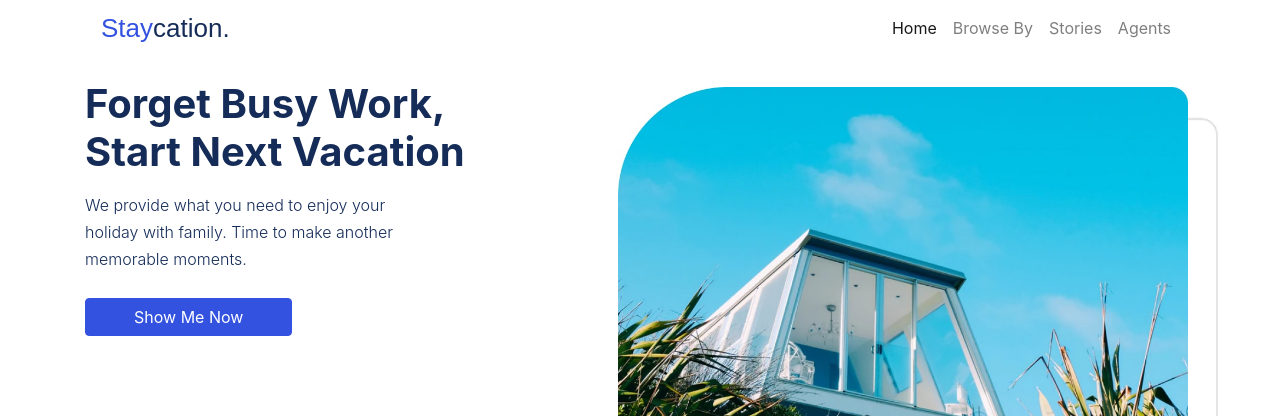
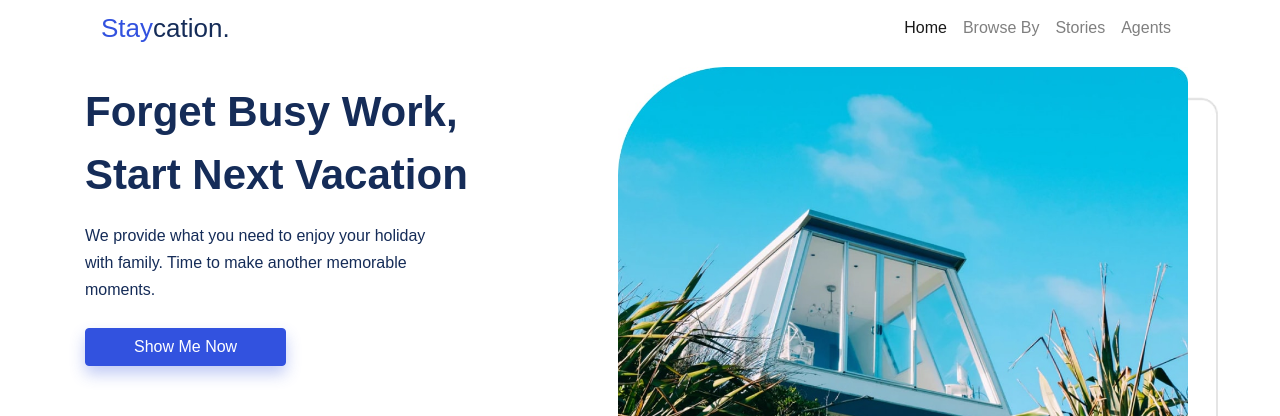
Before and after one commit to idmzulkarnaen/staycation, a React (Create React App) app: page / in a window 1280 px wide. Shown: the top 416 px of the page. Built offline with nearby package versions, Linux system fonts and the light colour scheme.

Commit message:
styling component hero

```diff
--- a/src/assets/scss/_buttons.scss
+++ b/src/assets/scss/_buttons.scss
@@ -16,7 +16,7 @@
   user-select: none;
   background-color: transparent;
   border: $btn-border-width solid transparent;
-  @include button-size($btn-padding-y, $btn-padding-x, $btn-font-size, $btn-line-height, $btn-border-radius);
+  @include button-size($btn-padding-y, $btn-padding-x, $btn-font-size, $btn-line-height, 4px);
   @include transition($btn-transition);
 
   @include hover() {
@@ -47,6 +47,9 @@
       &:focus {
         @include box-shadow($btn-focus-box-shadow, $btn-active-box-shadow);
       }
+    }
+    &.btn-shadow{
+      box-shadow: 0px 8px 15px rgba($primary, 0.3);
     }
   }
 }
--- a/src/assets/scss/_type.scss
+++ b/src/assets/scss/_type.scss
@@ -13,7 +13,9 @@ h1, h2, h3, h4, h5, h6,
   color: $headings-color;
 }
 
-h1, .h1 { @include font-size($h1-font-size); }
+h1, .h1 { @include font-size($h1-font-size);
+  line-height: 63px;
+}
 h2, .h2 { @include font-size($h2-font-size); }
 h3, .h3 { @include font-size($h3-font-size); }
 h4, .h4 { @include font-size($h4-font-size); }
--- a/src/assets/scss/_variables.scss
+++ b/src/assets/scss/_variables.scss
@@ -274,7 +274,7 @@ $embed-responsive-aspect-ratios: join(
 // Font, line-height, and color for body text, headings, and more.
 
 // stylelint-disable value-keyword-case
-$font-family-sans-serif:      -apple-system, BlinkMacSystemFont, "Segoe UI", Roboto, "Helvetica Neue", Arial, "Noto Sans", "Liberation Sans", sans-serif, "Apple Color Emoji", "Segoe UI Emoji", "Segoe UI Symbol", "Noto Color Emoji" !default;
+$font-family-sans-serif:      "Poppins", sans-serif !default;
 $font-family-monospace:       SFMono-Regular, Menlo, Monaco, Consolas, "Liberation Mono", "Courier New", monospace !default;
 $font-family-base:            $font-family-sans-serif !default;
 // stylelint-enable value-keyword-case
@@ -292,7 +292,7 @@ $font-weight-bolder:          bolder !default;
 $font-weight-base:            $font-weight-normal !default;
 $line-height-base:            1.5 !default;
 
-$h1-font-size:                $font-size-base * 2.5 !default;
+$h1-font-size:                $font-size-base * 2.625 !default;
 $h2-font-size:                $font-size-base * 2 !default;
 $h3-font-size:                $font-size-base * 1.75 !default;
 $h4-font-size:                $font-size-base * 1.5 !default;
```
